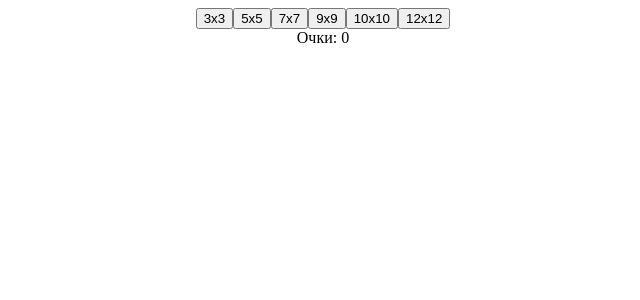
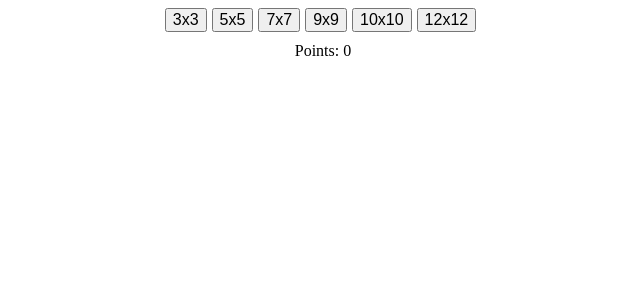
Before and after one commit to mospans/vuejs-squares, a Vue app: page / in a window 1280 px wide. Shown: the top 300 px of the page, without its empty margins (317-957 px from the left). Built offline with nearby package versions, Linux system fonts and the light colour scheme.

Commit message:
Add styles. Translate to English

```diff
--- a/src/components/Squares.vue
+++ b/src/components/Squares.vue
@@ -1,10 +1,14 @@
 <template>
   <div class="squares-game">
-    <button v-for="(variant, index) in game.variants" :key="index" @click="startGame(variant.width, variant.height)">
+    <button v-for="(variant, index) in game.variants" :key="index"
+            class="starter"
+            @click="startGame(variant.width, variant.height)">
       {{ variant.width }}x{{ variant.height }}
     </button>
 
-    <br>Очки: {{ game.points }}<br>
+    <div class="points">
+      Points: {{ game.points }}
+    </div>
 
     <div class="game" :style="{
         height: (height * cellSide) + 'px',
@@ -26,7 +30,7 @@
              top: (height * cellSide / 2) + 'px'
            }"
       >
-        Игра закончена
+        Game over
       </div>
     </div>
   </div>
@@ -681,6 +685,16 @@ export default {
     text-align: center;
   }
 
+  .starter {
+    font-size: 16px;
+    margin-right: 5px;
+  }
+
+  .points {
+    margin: 10px 0;
+    font-size: 16px;
+  }
+
   .game {
     position: relative;
     margin: 0 auto;
```
